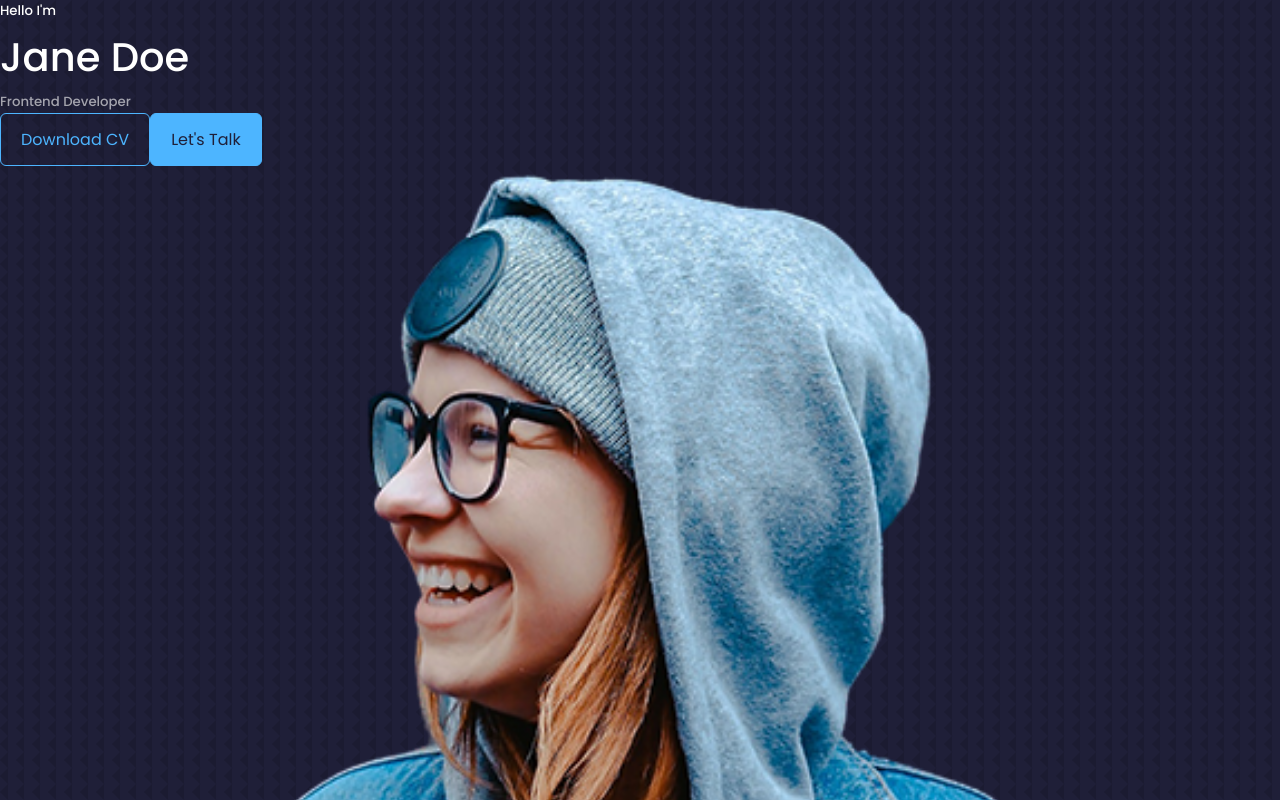
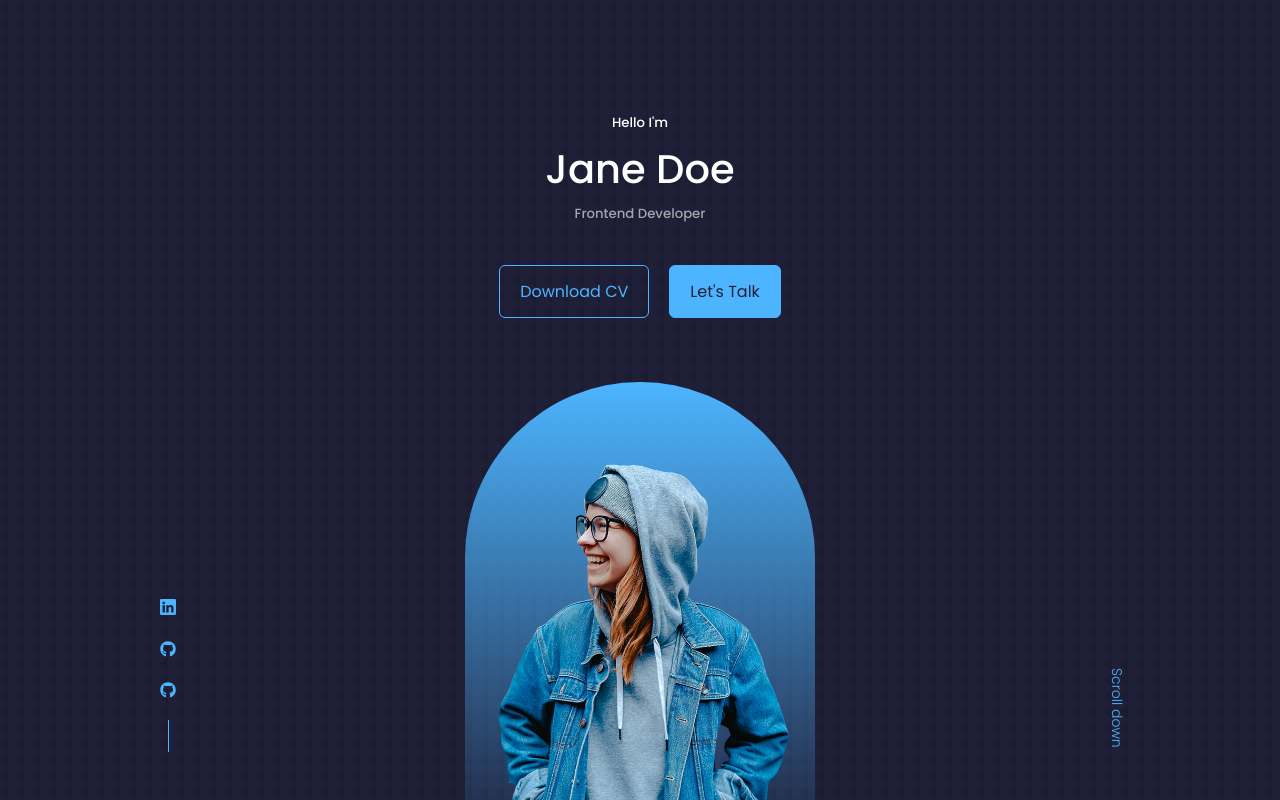
Before and after one commit to Zyar3k/new-portfolio, a React (Create React App) app: page / in a window 1280 px wide. Shown: the top 800 px of the page. Built offline with nearby package versions, Linux system fonts and the light colour scheme; the HTML template or start-up script is replaced by a standard one.

Commit message:
Finish header component

```diff
--- a/package.json
+++ b/package.json
@@ -8,6 +8,7 @@
     "@testing-library/user-event": "^13.5.0",
     "react": "^18.1.0",
     "react-dom": "^18.1.0",
+    "react-icons": "^4.3.1",
     "react-scripts": "5.0.1",
     "web-vitals": "^2.1.4"
   },
--- a/src/components/Header/Header.css
+++ b/src/components/Header/Header.css
@@ -0,0 +1,76 @@
+header {
+  height: 100vh;
+  padding-top: 112px;
+  overflow: hidden;
+}
+
+.header__container {
+  text-align: center;
+  height: 100%;
+  position: relative;
+}
+
+/* cta */
+.cta {
+  margin-top: 40px;
+  display: flex;
+  gap: 20px;
+  justify-content: center;
+}
+
+/* socials */
+.header__socials {
+  display: flex;
+  flex-direction: column;
+  align-items: center;
+  position: absolute;
+  gap: 14px;
+  left: 0;
+  bottom: 48px;
+}
+
+.header__socials::after {
+  content: "";
+  width: 1px;
+  height: 32px;
+  background: var(--color-primary);
+}
+
+/* me */
+.me {
+  background: linear-gradient(var(--color-primary), transparent);
+  width: 350px;
+  height: 480px;
+  position: absolute;
+  left: calc(50% - 175px);
+  margin-top: 64px;
+  border-radius: 190px 190px 0 0;
+  overflow: hidden;
+  padding: 80px 24px 24px 24px;
+}
+
+/* scroll */
+.scroll__down {
+  position: absolute;
+  right: -36px;
+  bottom: 80px;
+  transform: rotate(90deg);
+  font-weight: 300;
+  font-size: 14px;
+}
+
+@media screen and (max-width: 1024px) {
+  header {
+    height: 68vh;
+  }
+}
+@media screen and (max-width: 600px) {
+  header {
+    height: 100vh;
+  }
+
+  .header__socials,
+  .scroll__down {
+    display: none;
+  }
+}
--- a/src/components/Header/Header.jsx
+++ b/src/components/Header/Header.jsx
@@ -3,6 +3,7 @@ import CTA from "./CTA";
 import ME from "../../assets/me.png";
 
 import "./Header.css";
+import HeaderSocials from "./HeaderSocials";
 
 const Header = () => {
   return (
@@ -12,6 +13,7 @@ const Header = () => {
         <h1>Jane Doe</h1>
         <h5 className="text-light">Frontend Developer</h5>
         <CTA />
+        <HeaderSocials />
 
         <div className="me">
           <img src={ME} alt="me" />
--- a/src/components/Header/HeaderSocials.jsx
+++ b/src/components/Header/HeaderSocials.jsx
@@ -1,11 +1,19 @@
 import React from "react";
+import { BsLinkedin } from "react-icons/bs";
+import { FaGithub } from "react-icons/fa";
 
 const HeaderSocials = () => {
   return (
     <div className="header__socials">
-      <a href="https://linkedin.com" target="_blank"></a>
-      <a href="https://github.com" target="_blank"></a>
-      <a href="https://github.com" target="_blank"></a>
+      <a href="https://linkedin.com" target="_blank">
+        <BsLinkedin />
+      </a>
+      <a href="https://github.com" target="_blank">
+        <FaGithub />
+      </a>
+      <a href="https://github.com" target="_blank">
+        <FaGithub />
+      </a>
     </div>
   );
 };
--- a/src/index.css
+++ b/src/index.css
@@ -20,9 +20,9 @@
 
   --transition: all 400ms ease;
 
-  -container-width-lg: 75%;
-  -container-width-md: 86%;
-  -container-width-ms: 90%;
+  --container-width-lg: 75%;
+  --container-width-md: 86%;
+  --container-width-ms: 90%;
 }
 
 html {
@@ -43,7 +43,7 @@ body {
 /* general */
 
 .container {
-  width: var(-container-width-lg);
+  width: var(--container-width-lg);
   margin: 0 auto;
 }
 
@@ -119,7 +119,7 @@ img {
 
 @media screen and (max-width: 1024px) {
   .container {
-    width: var(-container-width-md);
+    width: var(--container-width-md);
   }
 
   section {
@@ -130,7 +130,7 @@ img {
 
 @media screen and (max-width: 600px) {
   .container {
-    width: var(-container-width-sm);
+    width: var(--container-width-sm);
   }
 
   section > h2 {
```
Also changed, not shown: 1 other file (tests, documents, lock files or other folders).
